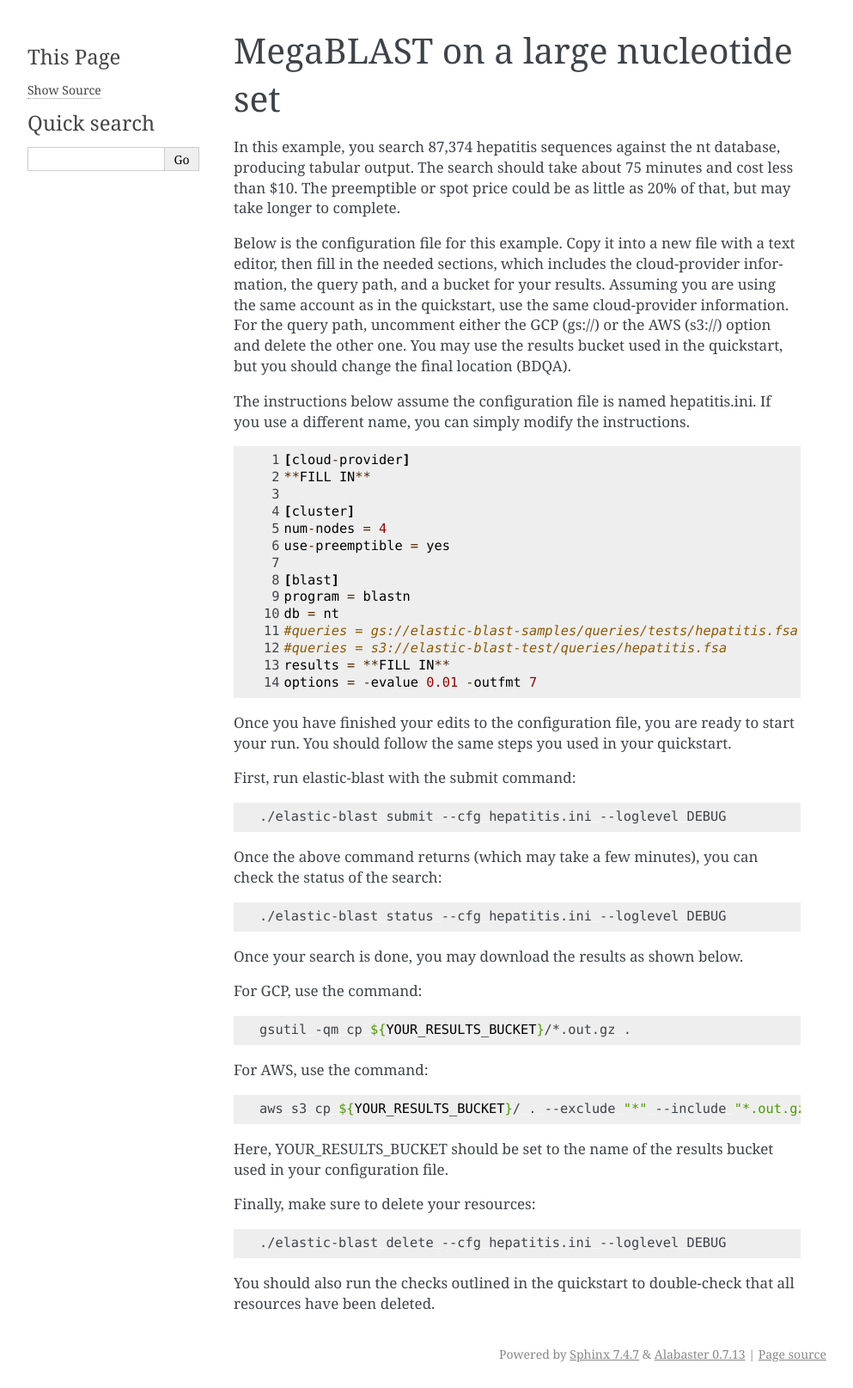
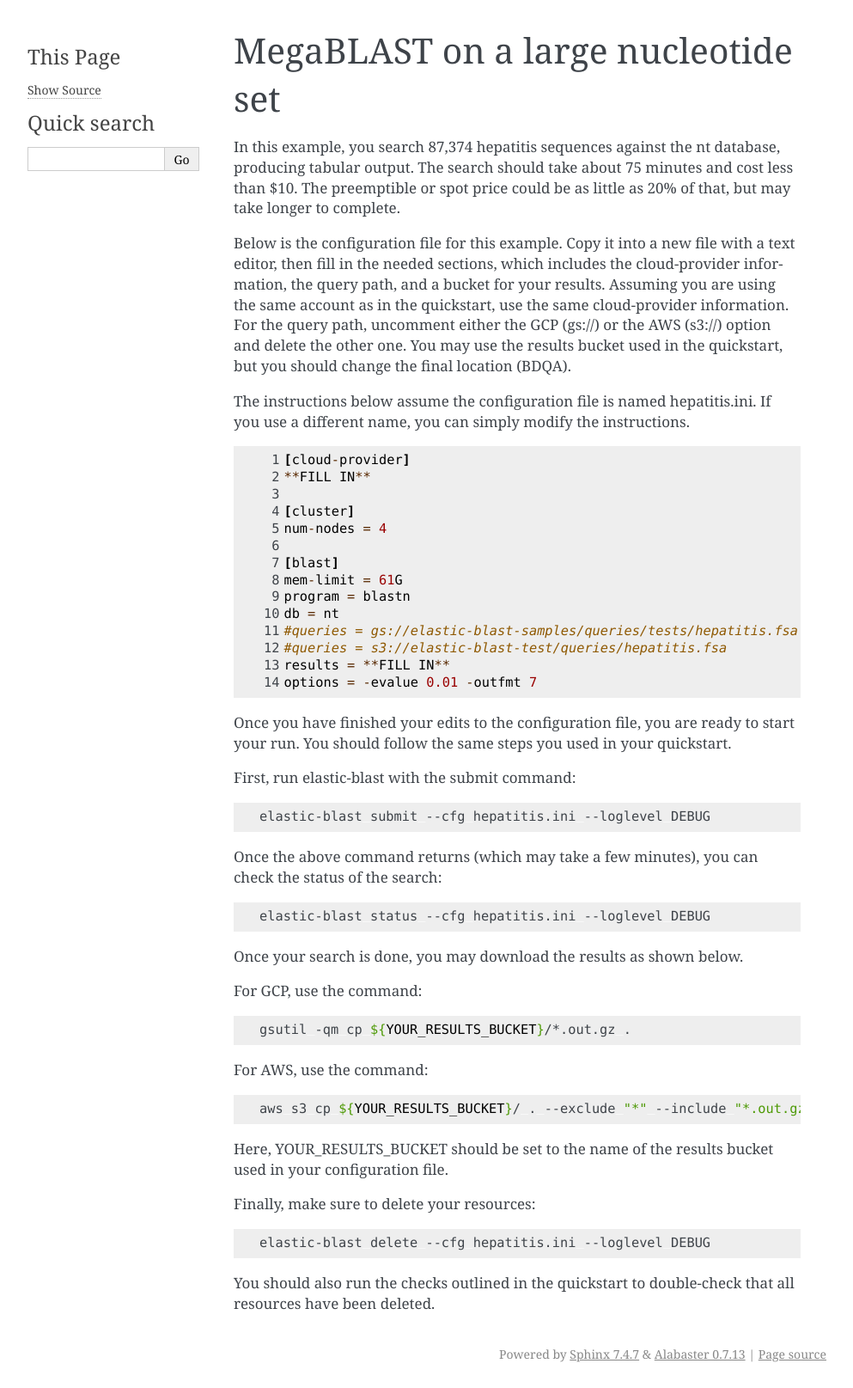
Before and after one commit to ncbi/elastic-blast-docs, a Sphinx documentation site: the page built from docs/source/tutorials/submit-and-wait-script.rst, in a window 1280 px wide. Shown: the whole page at 86% size, without its empty margins (148-1141 px from the left). Built offline with Sphinx 7.4.7, drawn with Linux system fonts in a browser that asks for light colours.

Commit message:
set mem-limit in config file

```diff
--- a/docs/source/tutorials/submit-and-wait-script.rst
+++ b/docs/source/tutorials/submit-and-wait-script.rst
@@ -37,9 +37,9 @@ The instructions below assume the configuration file is named hepatitis.ini.  If
 
     [cluster]
     num-nodes = 4
-    use-preemptible = yes
 
     [blast]
+    mem-limit = 61G
     program = blastn
     db = nt
     #queries = gs://elastic-blast-samples/queries/tests/hepatitis.fsa
@@ -53,13 +53,13 @@ First, run elastic-blast with the submit command:
 
 .. code-block:: bash
 
-    ./elastic-blast submit --cfg hepatitis.ini --loglevel DEBUG
+    elastic-blast submit --cfg hepatitis.ini --loglevel DEBUG
 
 Once the above command returns (which may take a few minutes), you can check the status of the search:
 
 .. code-block:: bash
 
-    ./elastic-blast status --cfg hepatitis.ini --loglevel DEBUG
+    elastic-blast status --cfg hepatitis.ini --loglevel DEBUG
 
 Once your search is done, you may download the results as shown below.
 
@@ -81,7 +81,7 @@ Finally, make sure to delete your resources:
 
 .. code-block:: bash
 
-    ./elastic-blast delete --cfg hepatitis.ini --loglevel DEBUG
+    elastic-blast delete --cfg hepatitis.ini --loglevel DEBUG
 
 
 You should also run the checks outlined in the quickstart to double-check that all resources have been deleted.
```
